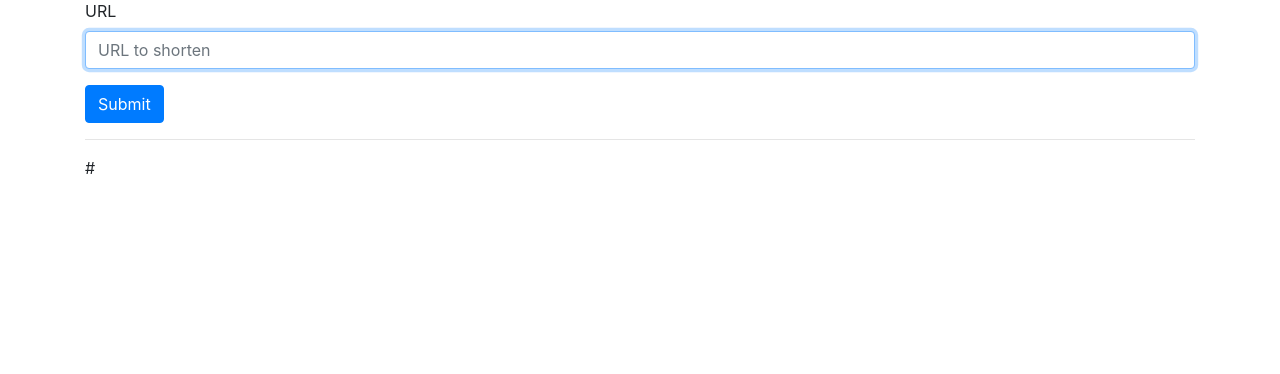
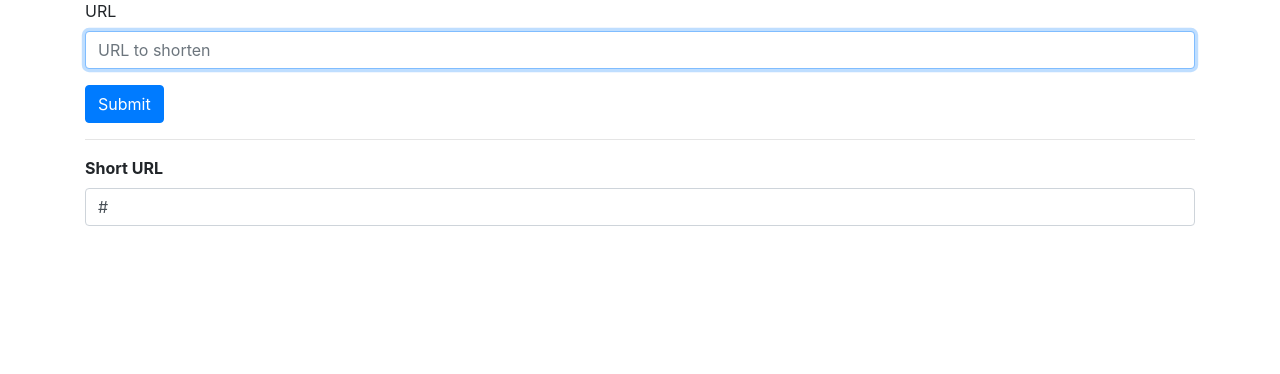
Before and after one commit to RavirajPawar/UrlShortner, a Flask app: template templates/index.html in a window 1280 px wide. Shown: the part 113-487 px from the top of the page. Run offline with Flask 2, Linux system fonts and the light colour scheme; the template is opened without the code that fills it: most values are stand-ins (such as "Sample title", 1, 10 or a date in 2020); some libraries are stand-ins or nearby versions.

Commit message:
prototype 1 is ready

```diff
--- a/app.py
+++ b/app.py
@@ -1,6 +1,5 @@
 from flask import Flask, render_template, request, flash
-import json
-from helper_function import is_valid_url, generate_key
+from helper_function import is_valid_url, generate_key, short_url_collection
 
 app = Flask(__name__)
 app.config['SECRET_KEY'] = 'LetsKeepItAsSecretBetweenYouAndMe'
@@ -12,14 +11,13 @@ def index():
         url = request.form['url']
         if is_valid_url(url):
             response_from_cuttly = generate_key(url)
-            with open("mapping.json", "r") as jsonFile:
-                mapping_url = json.load(jsonFile)
-
-            mapping_url[url] = response_from_cuttly['shortLink']
-
-            with open("mapping.json", "w") as jsonFile:
-                json.dump(mapping_url, jsonFile)
-            return render_template('index.html', short_url=url)
+            mapping_url = short_url_collection()
+            if url in mapping_url:
+                return render_template('index.html', short_url=mapping_url[url])
+            else:
+                mapping_url[url] = response_from_cuttly['shortLink']
+                short_url_collection(mapping_url, update=True)
+                return render_template('index.html', short_url=response_from_cuttly['shortLink'])
         else:
             flash("Please Enter Valid Url")
             return render_template('index.html', short_url=url)
--- a/mapping.json
+++ b/mapping.json
@@ -1 +1 @@
-{"httP://abc.com": "https://cutt.ly/DmJnBcg", "httP://pq.com": "https://cutt.ly/TmJnM3Y"}
+{"httP://abc.com": "https://cutt.ly/imLOR6B"}
--- a/templates/index.html
+++ b/templates/index.html
@@ -4,8 +4,9 @@
 <form method="post">
     <div class="form-group">
         <label for="url">URL</label>
+        {{ request.form['url'] }}
         <input autofocus class="form-control"
-               name="url" placeholder="URL to shorten" id="url"
+               id="url" name="url" placeholder="URL to shorten"
                type="text" value="{{ request.form['url'] }}"></input>
     </div>
 
@@ -16,6 +17,12 @@
 
 {% if short_url %}
 <hr>
-<span>{{ short_url }}</span>
+<div class="form-group">
+    <label for="short-url"><strong>Short URL</strong></label>
+    <input autofocus class="form-control"
+           id="short-url" name="url"
+           type="text" value="{{ short_url }}"></input>
+</div>
+
 {% endif %}
 {% endblock %}
```
Also changed, not shown: helper_function.py (+17 -2 lines).
